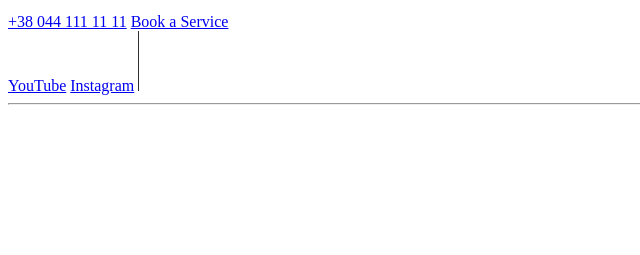
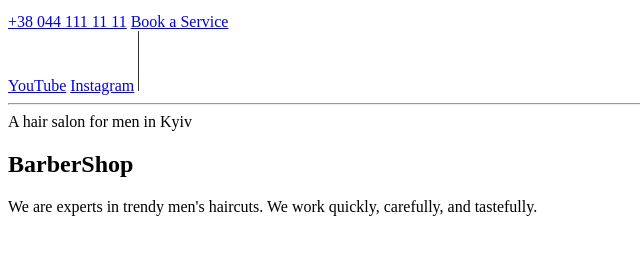
Before and after one commit to Marian13O/html-css-lesson-1-module-1, a plain HTML site: page index.html in a window 1280 px wide. Shown: the part 159-414 px from the top of the page, without its empty margins (0-640 px from the left). Drawn offline with Linux system fonts and the light colour scheme.

Commit message:
add commit to index.html

```diff
--- a/index.html
+++ b/index.html
@@ -33,7 +33,17 @@
 
     </header>
     <main>
-        <hr />
+        <section>
+            <hr />
+            <span>A hair salon for men in Kyiv</span>
+            <h1>BarberShop</h1>
+            <p>
+                We are experts in trendy men's haircuts. We work quickly, carefully,
+                and tastefully.
+            </p>
+        </section>
+
+        <section></section>
     </main>
 </body>
 
```
